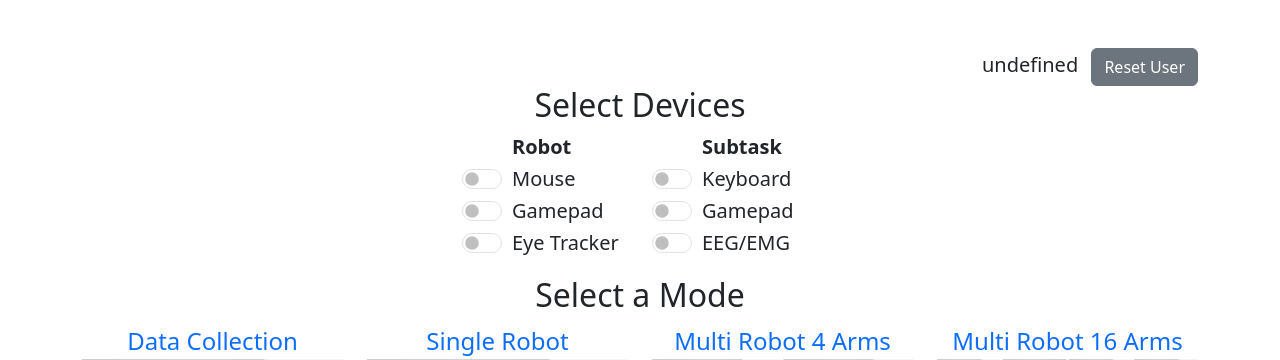
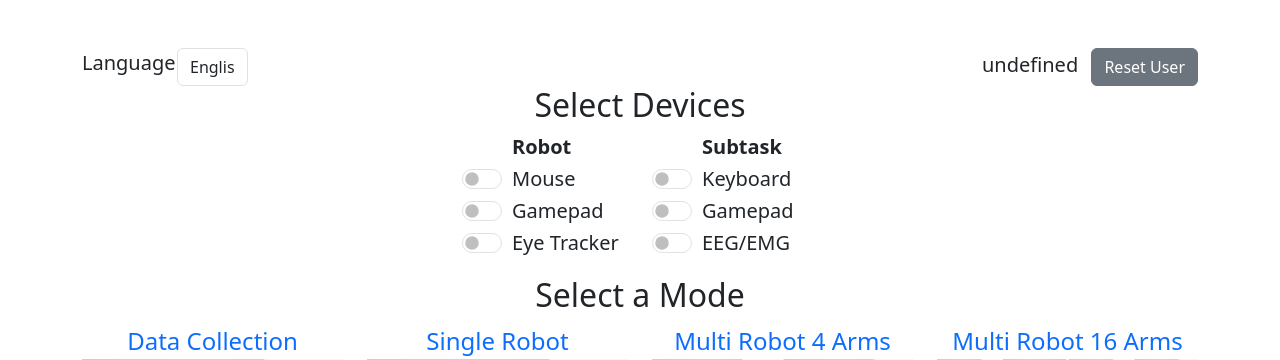
Before and after one commit to arayabrain/multiagent-bmi-webui-collab, a FastAPI app: page / in a window 1280 px wide. Shown: the top 360 px of the page. Run offline with FastAPI, Linux system fonts and the light colour scheme; the visitor is signed in with stand-in values (Sample User, id 1); parts of the project's set-up code (start-up, migrations or seed data) failed here and were passed over.

Commit message:
Added control on the index page to change language

```diff
--- a/app/templates/index.html
+++ b/app/templates/index.html
@@ -10,9 +10,22 @@
 
 <body>
     <div class="container mt-5 bg-white rounded fs-5">
-        <!-- Userinfo display -->
+        <!-- Language and userinfo display -->
         <div class="row">
-            <div class="col-12 d-flex justify-content-end align-items-center">
+            <div class="col-6 justify-content-start align-items-center">
+                <div class="row">
+                    <div class="col-2">
+                        <label class="form-check-label" for="ui-language">Language</label>
+                    </div>
+                    <div class="col-2">
+                        <select class="form-control" id="ui-language" name="ui-language">
+                            <option value="en">English</option>
+                            <option value="jp">日本語</option>
+                        </select>
+                    </div>
+                </div>
+            </div>
+            <div class="col-6 d-flex justify-content-end align-items-center">
                 <div class="user-info">
                     <span id="displayUserInfo"></span>
                     <button id="resetUserInfo" class="btn btn-secondary ms-2">Reset User</button>
```
